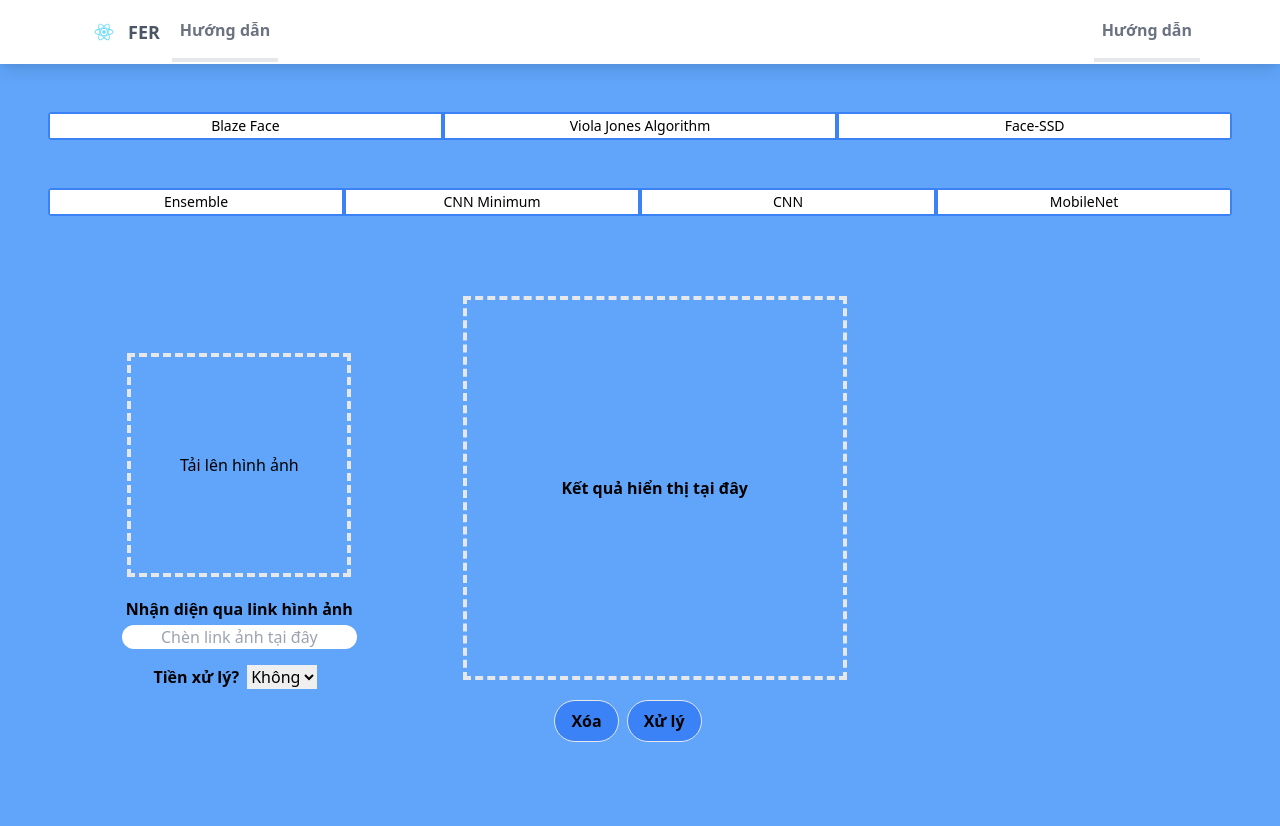
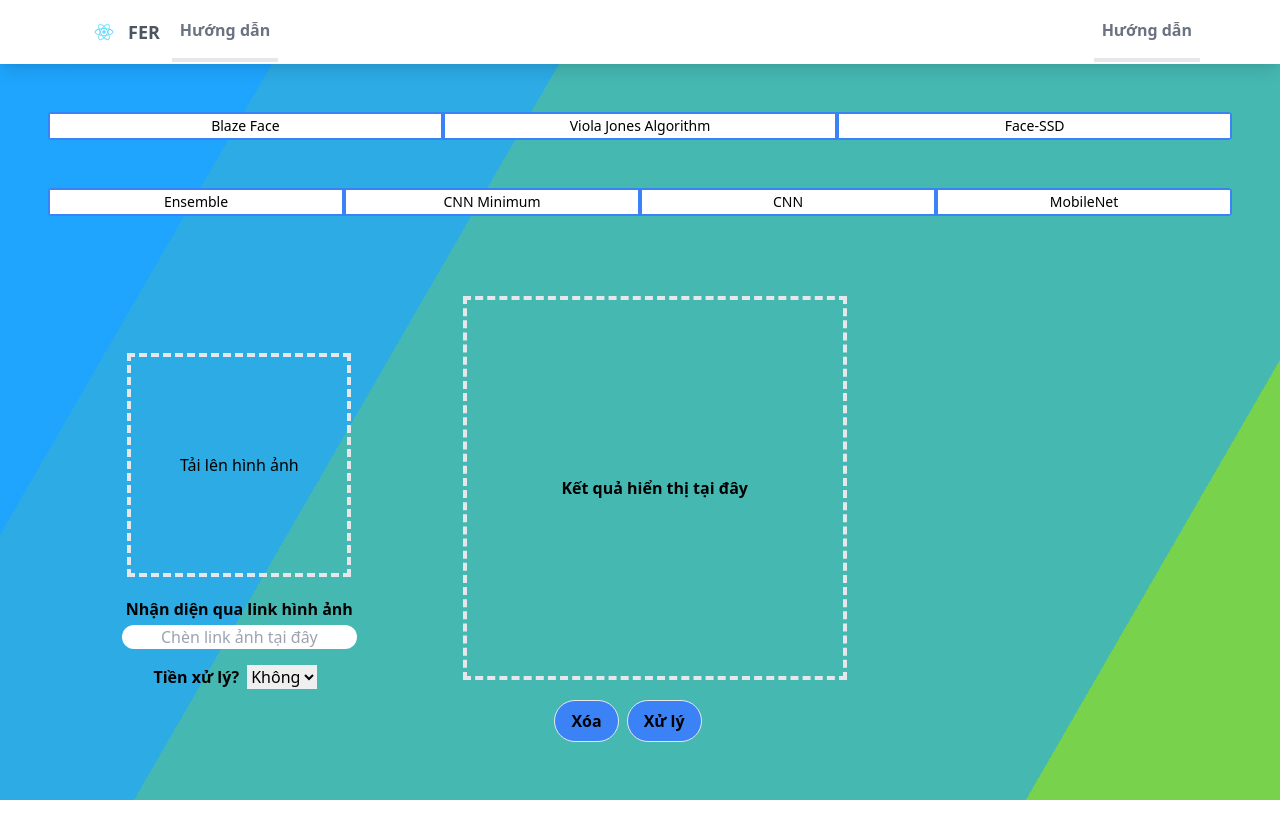
Before and after one commit to latruonghai/FARMproj, a React (Create React App) app: page / in a window 1280 px wide. Built offline with nearby package versions, Linux system fonts and the light colour scheme.

Commit message:
Update 15/1/2022

```diff
--- /dev/null
+++ b/public/404.html
@@ -0,0 +1,33 @@
+<!DOCTYPE html>
+<html>
+  <head>
+    <meta charset="utf-8">
+    <meta name="viewport" content="width=device-width, initial-scale=1">
+    <title>Page Not Found</title>
+
+    <style media="screen">
+      body { background: #ECEFF1; color: rgba(0,0,0,0.87); font-family: Roboto, Helvetica, Arial, sans-serif; margin: 0; padding: 0; }
+      #message { background: white; max-width: 360px; margin: 100px auto 16px; padding: 32px 24px 16px; border-radius: 3px; }
+      #message h3 { color: #888; font-weight: normal; font-size: 16px; margin: 16px 0 12px; }
+      #message h2 { color: #ffa100; font-weight: bold; font-size: 16px; margin: 0 0 8px; }
+      #message h1 { font-size: 22px; font-weight: 300; color: rgba(0,0,0,0.6); margin: 0 0 16px;}
+      #message p { line-height: 140%; margin: 16px 0 24px; font-size: 14px; }
+      #message a { display: block; text-align: center; background: #039be5; text-transform: uppercase; text-decoration: none; color: white; padding: 16px; border-radius: 4px; }
+      #message, #message a { box-shadow: 0 1px 3px rgba(0,0,0,0.12), 0 1px 2px rgba(0,0,0,0.24); }
+      #load { color: rgba(0,0,0,0.4); text-align: center; font-size: 13px; }
+      @media (max-width: 600px) {
+        body, #message { margin-top: 0; background: white; box-shadow: none; }
+        body { border-top: 16px solid #ffa100; }
+      }
+    </style>
+  </head>
+  <body>
+    <div id="message">
+      <h2>404</h2>
+      <h1>Page Not Found</h1>
+      <p>The specified file was not found on this website. Please check the URL for mistakes and try again.</p>
+      <h3>Why am I seeing this?</h3>
+      <p>This page was generated by the Firebase Command-Line Interface. To modify it, edit the <code>404.html</code> file in your project's configured <code>public</code> directory.</p>
+    </div>
+  </body>
+</html>
--- a/src/App.tsx
+++ b/src/App.tsx
@@ -1,11 +1,16 @@
-import React  from "react";
+import React, { Fragment }  from "react";
 import HomePage from "./pages/Homepage";
 
 function App(){
     return(
-        <div className="bg-blue-400 h-full overflow-auto">
-            <HomePage/>
-        </div>
+        <Fragment>
+            <div className="bg"></div>
+            <div className="bg bg2"></div>
+            <div className="bg bg3"></div>
+            <div className="h-full overflow-auto">
+                <HomePage/>
+            </div>
+        </Fragment>
     )
 }
 
--- a/src/assets/style/App.scss
+++ b/src/assets/style/App.scss
@@ -3,7 +3,7 @@
 @import "tailwindcss/utilities";
 @import "./pages";
 @import "./components";
-
+@import "./layout";
 .App {
   text-align: center;
 }
--- a/src/assets/style/layout/_index.scss
+++ b/src/assets/style/layout/_index.scss
@@ -0,0 +1 @@
+@import "./bg";
--- /dev/null
+++ b/src/assets/style/layout/bg.scss
@@ -0,0 +1,45 @@
+body{
+    .bg {
+        animation: slide 3s ease-in-out infinite alternate;
+        background-image: linear-gradient(-60deg, #6c3 50%, #09f 50%);
+        bottom: 0;
+        left: -50%;
+        opacity: .5;
+        position: fixed;
+        right: -50%;
+        top: 0;
+        z-index: -1;
+    }
+
+    .bg2 {
+        animation-direction: alternate-reverse;
+        animation-duration: 4s;
+    }
+
+    .bg3 {
+        animation-duration: 5s;
+    }
+
+    .content {
+        background-color: rgba(255, 255, 255, .8);
+        border-radius: .25em;
+        box-shadow: 0 0 .25em rgba(0, 0, 0, .25);
+        box-sizing: border-box;
+        left: 50%;
+        padding: 10vmin;
+        position: fixed;
+        text-align: center;
+        top: 50%;
+        transform: translate(-50%, -50%);
+    }
+    @keyframes slide {
+        0% {
+            transform: translateX(-25%);
+        }
+
+        100% {
+            transform: translateX(25%);
+        }
+    }
+
+}
--- a/src/pages/Homepage/index.tsx
+++ b/src/pages/Homepage/index.tsx
@@ -8,7 +8,8 @@
 function HomePage(){
     return(
         <ImageProvider>
-            <div className="homepage h-full">
+            <div className="homepage h-full ">
+
                 <NavBarInfo datas={categories.datas} />
                 {/* <ContentComponent/> */}
                 <ImageView></ImageView>
--- a/src/pages/Homepage/uploadVies.tsx
+++ b/src/pages/Homepage/uploadVies.tsx
@@ -54,7 +54,7 @@
                 </ul> */}
 
                 <OptionView module={props!.modules![0]} type="gpu" bg="bg-blue"></OptionView>
-                <OptionView module={props!.modules![1] } type="method" bg="bg-red-500"></OptionView>
+                <OptionView module={props!.modules![1] } type="method" bg="bg-green-600"></OptionView>
                 <div className="w-full md:flex h-full">
                     <UploadImage setImageUpload={setImageUpload} uploadState={uploadState}></UploadImage>
                     <ImageResult processState={processState}></ImageResult>
@@ -130,7 +130,7 @@
     return(
         <div className="lg:w-1/3 flex flex-col space-y-4 left-8 border-solid border-x-2
                                     rounded-2xl lg:max-h-376 max-h-20 overflow-auto my-2 lg:mx-3 items-center">
-                        {len>0 && <h2 className='text-center text-red-300 font-bold '>{
+                        {len>0 && <h2 className='text-center text-red-500 font-bold '>{
                             `Đã tìm thấy ${len} cảm xúc`
                         }</h2>}
                         <div className="text-center flex flex-col justify-center items-center border-solid max-w-full">
@@ -219,7 +219,7 @@
                                 multiple style={{display:"none"}} tabIndex={-1} autoComplete="off" onChange={Uploaded}/>
 
                                 {uploadState.file ?
-                                <div className="lg:p-8 w-full h-full lg:h-96 lg:w-96 align-middle bg-gradient-to-r from-yellow-100 via-red-200 to-pink-300">
+                                <div className="lg:p-8 w-full h-full lg:h-96 lg:w-96 align-middle ">
                                     <img className="w-full h-full object-contain" alt="selected Image" src = {uploadState.file}/>
                                 </div> : <p>Tải lên hình ảnh</p>}
                         </div>
```
Also changed, not shown: 1 other file (tests, documents, lock files or other folders).
